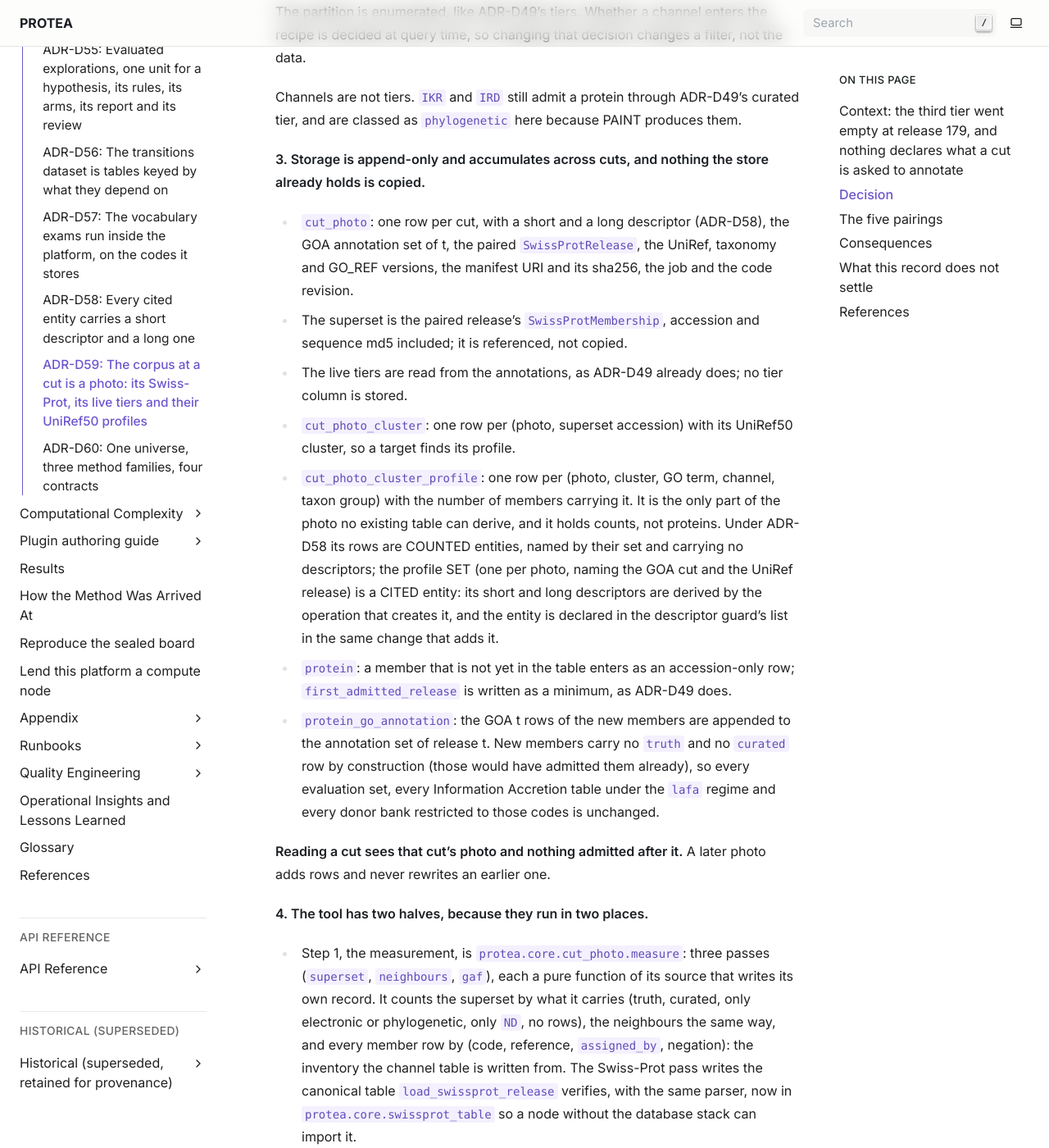
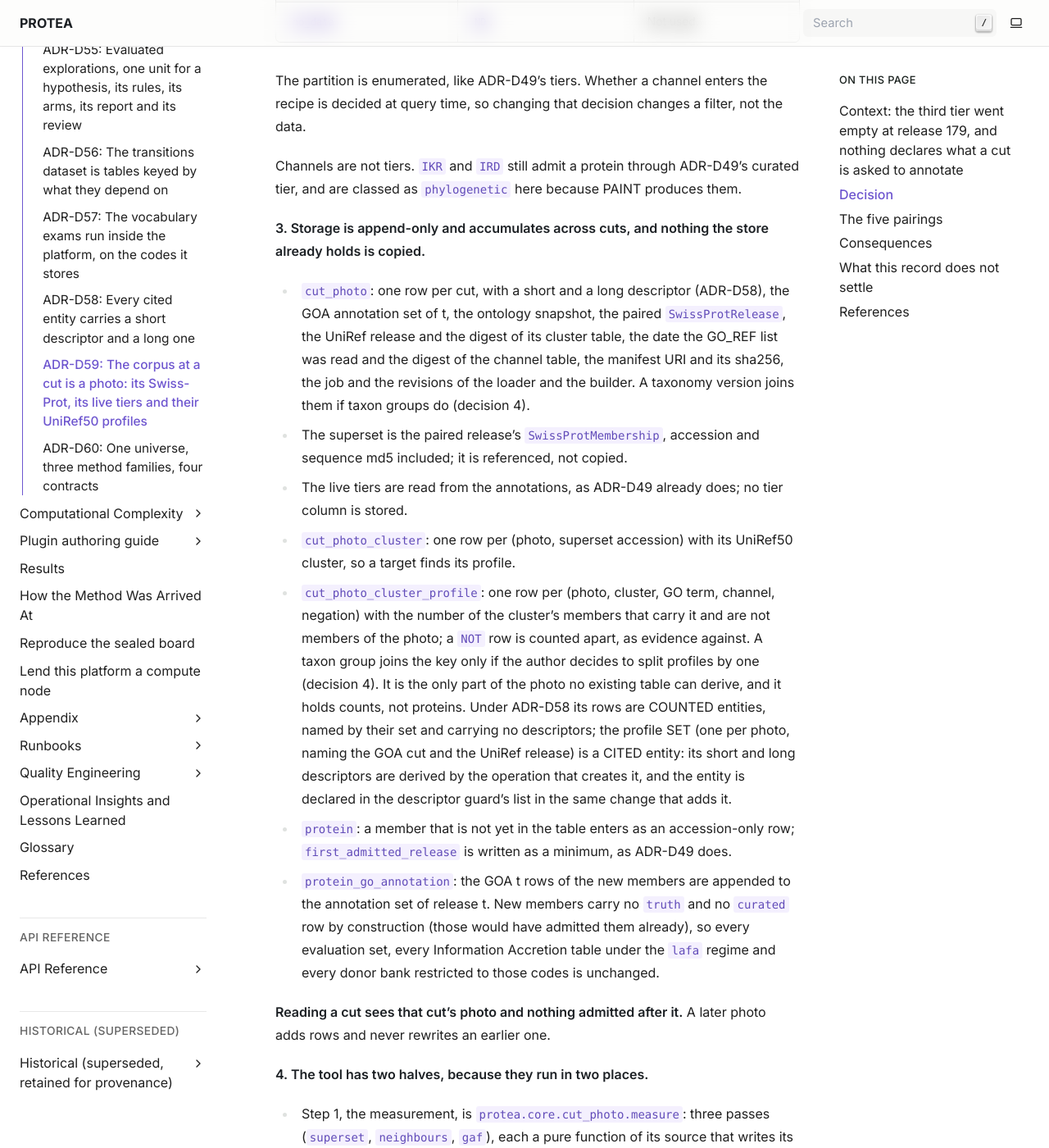
Before and after one commit to frapercan/PROTEA, a Sphinx documentation site: the page built from docs/source/adr/D59-the-corpus-at-a-cut-is-a-photo.rst, in a window 1280 px wide and 1400 px high, scrolled down 4456 px. Shown: the whole window at 82% size. Built offline with Sphinx 7.4.7, drawn with Linux system fonts in a browser that asks for light colours; some of the changed text lies outside the part shown.

Commit message:
Fase 2: ADR-D59 aceptado, con su texto al dia de lo que lee la foto
- Estado: aceptado el 2026-11-16 por el autor ("Acepto!").
- Decision 3: cut_photo guarda la instantanea de GO, la version de UniRef con el
  digest de su tabla de grupos, la fecha de lectura de la lista GO_REF con el
  digest de la tabla de canales y las revisiones del cargador y del constructor.
  El perfil va por (grupo, termino, canal, negacion) y cuenta los miembros del
  grupo que no son miembros de la foto.
- Decision 4: la construccion lee tres fuentes (GOA, Swiss-Prot y UniRef). La
  lista GO_REF es la leida en la fecha que registra la foto, y la taxonomia solo
  entra si se deciden los grupos taxonomicos.
- Decision 5: hoy solo se lee el archivo de Swiss-Prot, asi que los 94.190
  miembros de fuera (211, construccion de diagnostico) quedan sin secuencia de
  su version emparejada.
- Quedan abiertos, declarados: las secuencias fuera de Swiss-Prot y los grupos
  taxonomicos.
- Indice: D59 pasa a Accepted. Una linea en blanco tras la tabla de conjuntos,
  que docutils pedia.

```diff
--- a/docs/source/adr/D59-the-corpus-at-a-cut-is-a-photo.rst
+++ b/docs/source/adr/D59-the-corpus-at-a-cut-is-a-photo.rst
@@ -1,7 +1,11 @@
 ADR-D59: The corpus at a cut is a photo: its Swiss-Prot, its live tiers and their UniRef50 profiles
 ======================================================================================================
 
-:Status: Proposed. The requirement is the author's, stated on 2026-11-15:
+:Status: Accepted (2026-11-16, the author: "Acepto!"), with that day's
+         amendments to decisions 3, 4 and 5, which say what the build reads
+         today and leave the taxon groups and the sequences of the members
+         outside Swiss-Prot open. The requirement is the author's, stated on
+         2026-11-15:
          "Dado un testsuperset, el corpus debe tener union revisadas,
          experimentales, y deberiamos enriquecer con vecinos sacados de uniref
          que aunque tengan evidencia no experimental puedan aportar algo a los
@@ -78,6 +82,7 @@ t.**
    * - ``truth``, ``curated_inference``
      - GOA t, unchanged from ADR-D49.
      - A measurement on this protein, or a curator's judgement about it.
+
 A protein can enter by several sets, and every set it entered by is recorded.
 ``ND``-only proteins stay out for the reason ADR-D49 gave.
 
@@ -167,9 +172,11 @@ produces them.
 already holds is copied.**
 
 - ``cut_photo``: one row per cut, with a short and a long descriptor (ADR-D58),
-  the GOA annotation set of t, the paired ``SwissProtRelease``, the UniRef,
-  taxonomy and GO_REF versions, the manifest URI and its sha256, the job and the
-  code revision.
+  the GOA annotation set of t, the ontology snapshot, the paired
+  ``SwissProtRelease``, the UniRef release and the digest of its cluster table,
+  the date the GO_REF list was read and the digest of the channel table, the
+  manifest URI and its sha256, the job and the revisions of the loader and the
+  builder. A taxonomy version joins them if taxon groups do (decision 4).
 - The superset is the paired release's ``SwissProtMembership``, accession and
   sequence md5 included; it is referenced, not copied.
 - The live tiers are read from the annotations, as ADR-D49 already does; no tier
@@ -177,8 +184,11 @@ already holds is copied.**
 - ``cut_photo_cluster``: one row per (photo, superset accession) with its
   UniRef50 cluster, so a target finds its profile.
 - ``cut_photo_cluster_profile``: one row per (photo, cluster, GO term, channel,
-  taxon group) with the number of members carrying it. It is the only part of
-  the photo no existing table can derive, and it holds counts, not proteins.
+  negation) with the number of the cluster's members that carry it and are not
+  members of the photo; a ``NOT`` row is counted apart, as evidence against. A
+  taxon group joins the key only if the author decides to split profiles by one
+  (decision 4). It is the only part of the photo no existing table can derive,
+  and it holds counts, not proteins.
   Under ADR-D58 its rows are COUNTED entities, named by their set and carrying no
   descriptors; the profile SET (one per photo, naming the GOA cut and the UniRef
   release) is a CITED entity: its short and long descriptors are derived by the
@@ -206,13 +216,21 @@ photo adds rows and never rewrites an earlier one.
   The Swiss-Prot pass writes the canonical table ``load_swissprot_release``
   verifies, with the same parser, now in ``protea.core.swissprot_table`` so a
   node without the database stack can import it.
-- ``build_cut_photo`` is a pure function of five downloaded, dated sources: GOA
-  t, the paired UniProt release, the paired UniRef release, the NCBI taxonomy
-  archive of t's month and the GO_REF list as of t. It opens no database
-  connection and writes parquet files plus a manifest that records each
-  source's URL, publication date and sha256. It runs on a compute node (Picasso,
-  in this campaign) from code shipped by the platform; only code is shipped, and
-  the public sources are downloaded on the node.
+- The build, ``protea.core.cut_photo.build``, is a pure function of three
+  downloaded, dated sources: GOA t, the paired UniProt release (its Swiss-Prot
+  archive) and the paired UniRef release, which reaches it through the
+  measurement's records. It opens no database connection and writes parquet
+  files plus a manifest that records each source's URL, publication date and
+  sha256. It runs on a compute node (Picasso, in this campaign) from code
+  shipped by the platform; only code is shipped, and the public sources are
+  downloaded on the cluster's login node, since its compute nodes have no
+  internet (runbook *Cut photo on a cluster*).
+- Two inputs the first draft named as sources are not downloaded. The GO_REF
+  list the channel table was checked against is the one read on the date the
+  photo records (``goref_list_read_on``), next to the digest of the table it was
+  classified with; a reference the table does not place refuses the photo,
+  whatever that date. The NCBI taxonomy archive of t's month becomes a fourth
+  source only if the author decides on taxon groups.
 - ``load_cut_photo`` runs on the server. It verifies the manifest, writes the
   rows of decision 3 and declares the photo.
 
@@ -226,6 +244,11 @@ superset member takes the sequence its paired Swiss-Prot release carries, which
 superset takes its sequence from the paired release's files. A photo never uses
 today's sequence (ADR-D49 decision 4 still governs the series loaded before this
 record), and the drift against today's is measurable from the md5s.
+
+Today the build reads the Swiss-Prot archive alone, so a member outside the
+superset is loaded as an accession-only row with no sequence from its pairing:
+94,190 of the 662,192 members at 211, in the diagnostic build. Reading them from
+the rest of the paired release is open (below).
 
 The five pairings
 ~~~~~~~~~~~~~~~~~
@@ -313,6 +336,12 @@ What this record does not settle
   analysis decision, a filter on the channel table.
 - **The evaluation option itself.** Restricting ``generate_evaluation_set`` to a
   photo's superset is a separate change.
+- **Sequences of the members outside Swiss-Prot.** Whether they come from the
+  unreviewed part of the paired release (its TrEMBL archive), and how, is the
+  author's decision (decision 5).
+- **Taxon groups in the profiles.** Whether a profile is split by a coarse taxon
+  group, and from which taxonomy, is the author's decision. Until then the
+  profile's key has no taxon group and the photo no taxonomy source.
 
 References
 ~~~~~~~~~~
@@ -324,5 +353,8 @@ References
   ``protea/core/swissprot_table.py`` (the parser and canonical table shared with
   ``load_swissprot_release``), ``tests/test_cut_photo_formats.py``,
   ``tests/test_cut_photo_measure.py``
+- ``protea/core/cut_photo/build.py`` and ``protea/core/cut_photo/channels.py``
+  (the build and the channel table), ``protea/core/operations/load_cut_photo.py``
+  (the loader), ``deploy/cluster/`` and the runbook *Cut photo on a cluster*
 - The laboratory card ``compresion/fichas/fotos-cinco-cortes.md`` (sf-jepa), which
   fixes the parity checks before any photo is built
--- a/docs/source/adr/index.rst
+++ b/docs/source/adr/index.rst
@@ -333,7 +333,7 @@ later revision) or *Superseded* (a named later decision replaces it).
      - T-PLATFORM
    * - D59
      - :doc:`The corpus at a cut is a photo: its Swiss-Prot, its live tiers and their UniRef50 profiles <D59-the-corpus-at-a-cut-is-a-photo>`
-     - Proposed
+     - Accepted
      - T-PLATFORM
    * - D60
      - :doc:`One universe, three method families, four contracts <D60-one-universe-three-method-families>`
```
